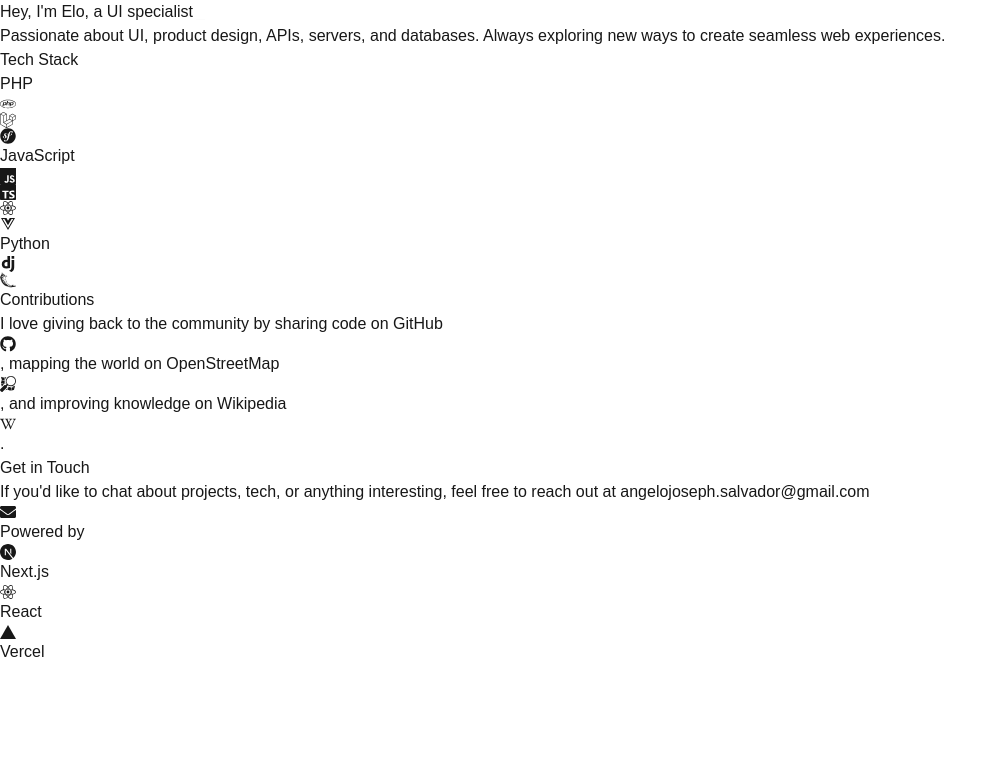
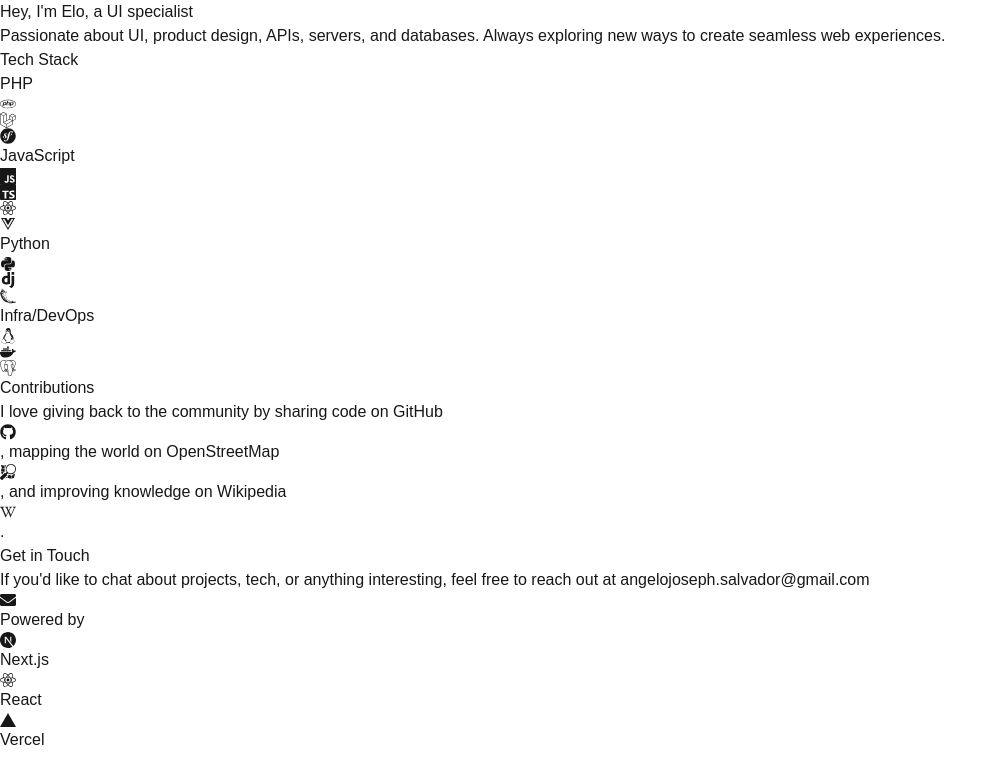
Before and after one commit to Angelo8828/nextjs-app, a Next.js app: page / in a window 1280 px wide. Shown: the top 784 px of the page, without its empty margins (0-1007 px from the left). Built offline with nearby package versions, Linux system fonts and the light colour scheme.

Commit message:
Updated homepage

```diff
--- a/src/components/TechStack.tsx
+++ b/src/components/TechStack.tsx
@@ -1,5 +1,5 @@
-import { FaPhp, FaLaravel, FaSymfony, FaReact, FaVuejs } from "react-icons/fa";
-import { SiDjango, SiFlask, SiJavascript, SiTypescript } from "react-icons/si";
+import { FaPhp, FaLaravel, FaSymfony, FaReact, FaVuejs, FaPython, FaLinux, FaDocker } from "react-icons/fa";
+import { SiDjango, SiFlask, SiJavascript, SiTypescript, SiPostgresql } from "react-icons/si";
 
 export default function TechStack() {
   return (
@@ -29,8 +29,18 @@
         <div>
           <h3 className="text-lg font-medium text-gray-300 mb-2">Python</h3>
           <div className="flex justify-center gap-6 text-gray-400 text-4xl">
+            <FaPython title="Python" />
             <SiDjango title="Django" />
             <SiFlask title="Flask" />
+          </div>
+        </div>
+
+        <div>
+          <h3 className="text-lg font-medium text-gray-300 mb-2">Infra/DevOps</h3>
+          <div className="flex justify-center gap-6 text-gray-400 text-4xl">
+            <FaLinux title="Linux" />
+            <FaDocker title="Docker" />
+            <SiPostgresql title="PostgreSQL" />
           </div>
         </div>
       </div>
```
